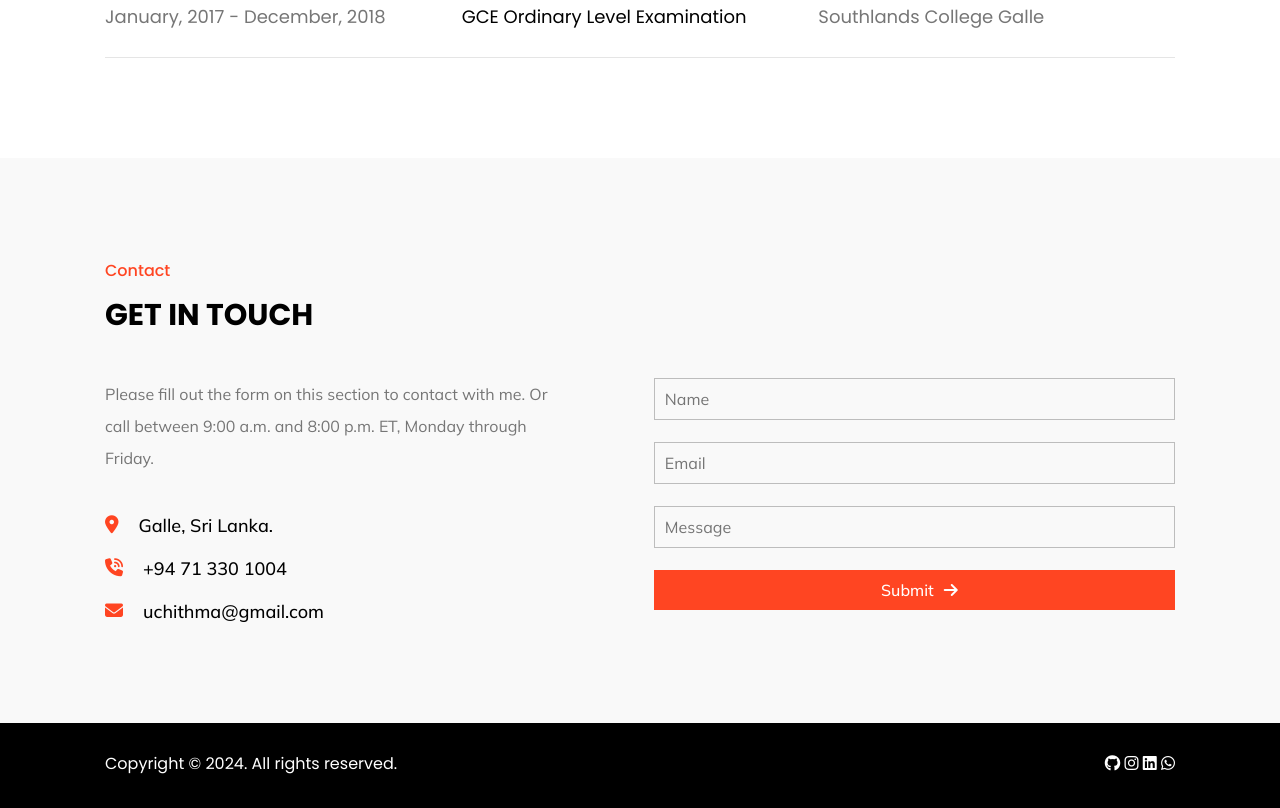
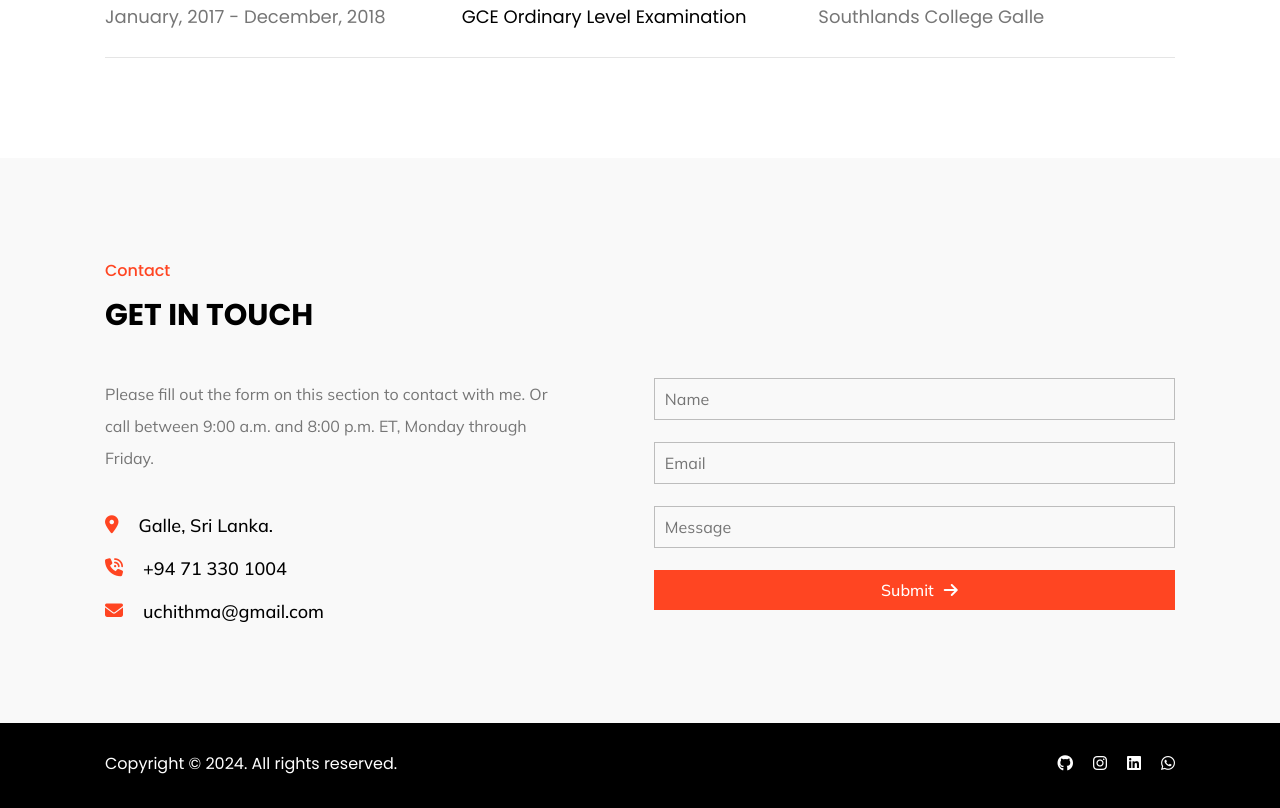
Before and after one commit to UchithmaSenevirathne/My-Portfolio, a plain HTML site: page index.html in a window 1280 px wide. Shown: the part 2887-3695 px from the top of the page. Drawn offline with Linux system fonts and the light colour scheme.

Commit message:
give gap to icons

```diff
--- a/index.css
+++ b/index.css
@@ -674,3 +674,9 @@
     font-size: 16px;
     font-family: "Mulish", sans-serif;
 }
+
+.foot-content div {
+    display: flex;
+    align-items: center;
+    gap: 20px;
+}
```
